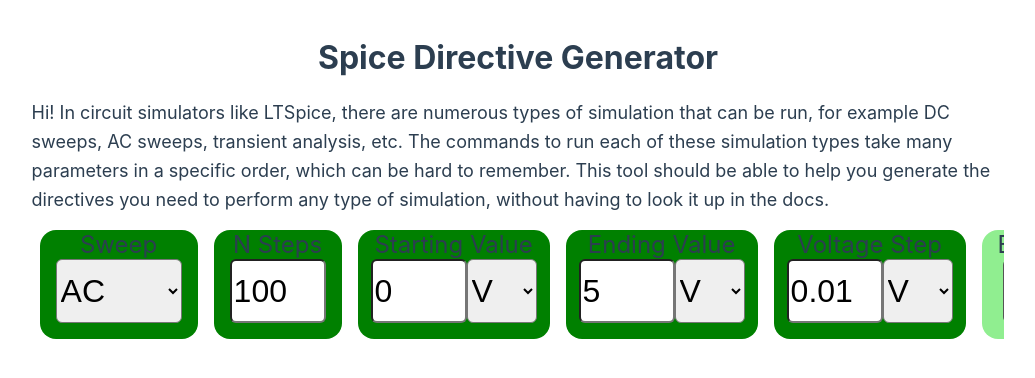
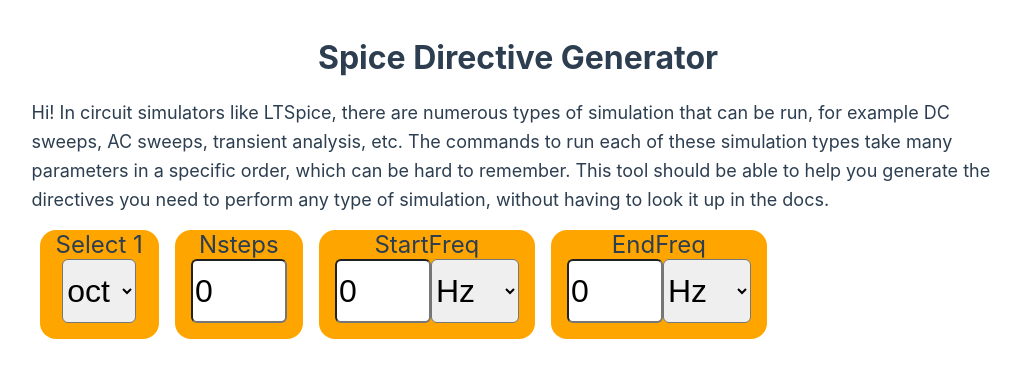
Before and after one commit to ianeyk/spice-directives, a Vue app in the folder spice-directives/: page / in a window 1280 px wide. Shown: the top 378 px of the page, without its empty margins (122-1157 px from the left). Built offline with nearby package versions, Linux system fonts and the light colour scheme; the HTML template or start-up script is replaced by a standard one.

Commit message:
basic docOpt parsing

```diff
--- a/spice-directives/src/App.vue
+++ b/spice-directives/src/App.vue
@@ -4,6 +4,9 @@ import ParameterChipBoolean from './components/ParameterChipBoolean.vue';
 import ParameterChipSelect from './components/ParameterChipSelect.vue';
 import ParameterChipUnitless from './components/ParameterChipUnitless.vue';
 import ParameterChipUnits from './components/ParameterChipUnits.vue';
+import ParameterGroup from './components/ParameterGroup.vue';
+
+const docOpt1 = ".ac <oct, dec, lin> <Nsteps> <StartFreq> <EndFreq>"
 
 </script>
 
@@ -19,7 +22,8 @@ import ParameterChipUnits from './components/ParameterChipUnits.vue';
 
     <main>
       <div class="chipContainer">
-        <ParameterChip name="Sweep" :inputComponent="ParameterChipSelect" :parameterProps="{'options': ['AC', 'DC', 'rocking', 'rolling'], 'value': 'AC'}" :valid="true" />
+        <ParameterGroup docOpt=""></ParameterGroup>
+        <!-- <ParameterChip name="Sweep" :inputComponent="ParameterChipSelect" :parameterProps="{'options': ['AC', 'DC', 'rocking', 'rolling'], 'value': 'AC'}" :valid="true" />
         <ParameterChip name="N Steps" :inputComponent="ParameterChipUnitless" :parameterProps="{'value': 100}" :valid="true" />
         <ParameterChip name="Starting Value" :inputComponent="ParameterChipUnits" :parameterProps="{'value': 0, 'units': 'V'}" :valid="true" />
         <ParameterChip name="Ending Value" :inputComponent="ParameterChipUnits" :parameterProps="{'value': 5, 'units': 'V'}" :valid="true" />
@@ -35,7 +39,7 @@ import ParameterChipUnits from './components/ParameterChipUnits.vue';
         <ParameterChip name="N Steps" :inputComponent="ParameterChipUnitless" :parameterProps="{'value': 100}" :valid="true" />
         <ParameterChip name="N Steps" :inputComponent="ParameterChipUnitless" :parameterProps="{'value': 100}" :valid="true" />
         <ParameterChip name="N Steps" :inputComponent="ParameterChipUnitless" :parameterProps="{'value': 100}" :valid="true" />
-        <ParameterChip name="N Steps" :inputComponent="ParameterChipUnitless" :parameterProps="{'value': 100}" :valid="true" />
+        <ParameterChip name="N Steps" :inputComponent="ParameterChipUnitless" :parameterProps="{'value': 100}" :valid="true" /> -->
       </div>
     </main>
 </template>
--- a/spice-directives/src/components/ParameterChip.vue
+++ b/spice-directives/src/components/ParameterChip.vue
@@ -1,14 +1,8 @@
 <script setup lang="ts">
-import type { booleanParameterProps, parameterChipStatus, parameterChipValue, selectParameterProps, textParameterProps, unitlessParameterProps, unitsParameterProps } from '@/types';
+import type { booleanParameterProps, parameterChipStatus, parameterChipProps, parameterChipValue, selectParameterProps, textParameterProps, unitlessParameterProps, unitsParameterProps } from '@/types';
 import { computed, ref, type Component, type ComputedRef, type Ref } from 'vue';
 
-const props = withDefaults(defineProps<{
-    name: string,
-    optional?: boolean,
-    valid?: boolean,
-    inputComponent: Component,
-    parameterProps: unitsParameterProps | unitlessParameterProps | textParameterProps | booleanParameterProps | selectParameterProps,
-}>(), {
+const props = withDefaults(defineProps<parameterChipProps>(), {
     optional: false,
     valid: false,
 })
@@ -20,9 +14,6 @@ const parameter: Ref<number | string | boolean> = ref(props.parameterProps.value
 const parameterChanged = (newValues: parameterChipValue) => {
     parameter.value = newValues.parameter
     valid.value = newValues.valid
-    console.log("parent noticed that a parameter has changed")
-    console.log(parameter.value)
-    console.log(valid.value)
 }
 
 const status: ComputedRef<parameterChipStatus> = computed(() => optional.value ?
@@ -43,8 +34,6 @@ const status: ComputedRef<parameterChipStatus> = computed(() => optional.value ?
 
 .outer {
     display: inline-block;
-    width: 12rem;
-    /* background-color: lightgrey; */
     padding: 1rem;
     padding-top: 0;
     margin-left: 0.5rem;
--- /dev/null
+++ b/spice-directives/src/components/ParameterGroup.vue
@@ -0,0 +1,104 @@
+<script setup lang="ts">
+import type { booleanParameterProps, parameterChipStatus, parameterChipProps, parameterChipValue, parameterProps, selectParameterProps, textParameterProps, unitlessParameterProps, unitsParameterProps } from '@/types';
+import { computed, ref, type Component, type ComputedRef, type Ref } from 'vue';
+import ParameterChipUnits from './ParameterChipUnits.vue';
+import ParameterChipUnitless from './ParameterChipUnitless.vue';
+import ParameterChipSelect from './ParameterChipSelect.vue';
+import ParameterChip from './ParameterChip.vue';
+
+const assert = (assertion: boolean, message: string = "") => {
+    if (!assertion) {
+        console.error("Assertion error: " + message)
+    }
+}
+
+const props = defineProps<{
+    docOpt: string
+}>()
+
+const parseOption = (option: string): parameterChipProps => {
+    // parse the contents inside of a <>
+    // <Nsteps> becomes Unitless
+    // <EndFreq:Hz> becomes Units
+    // <aa, bb, cc> becomes Select
+    let parameterName: string
+    let parameterChipInput: Component
+    let parameterProps: parameterProps
+
+    const splitByComma = option.split(', ')
+    if (splitByComma.length > 1) {
+        parameterName = "Select 1"
+        parameterChipInput = ParameterChipSelect
+        parameterProps = {
+            options: splitByComma,
+            value: splitByComma[0],
+        }
+    }
+    else {
+        const splitByColon = option.split(':')
+        assert(splitByColon.length <= 2, "More than one ':' found in option '" + option + "'")
+        if (splitByColon.length == 2) {
+            parameterName = splitByColon[0]
+            parameterChipInput = ParameterChipUnits
+            parameterProps = {
+                value: 0,
+                units: splitByColon[1],
+            }
+        } else {
+            parameterName = splitByColon[0]
+            parameterChipInput = ParameterChipUnitless
+            parameterProps = {
+                value: 0,
+            }
+        }
+    }
+    return {
+        name: parameterName,
+        optional: false,
+        valid: false,
+        inputComponent: parameterChipInput,
+        parameterProps: parameterProps,
+    }
+}
+
+const docOpt1 = "<oct, dec, lin> <Nsteps> <StartFreq:Hz> <EndFreq:Hz>"
+
+const parseDocOpt = (docOpt: string): parameterChipProps[] => {
+    const parameterChips: parameterChipProps[] = []
+    let readingOption = false
+    let option = ""
+    for (const char of docOpt1) {
+        if (char == '<') {
+            readingOption = true
+            option = ""
+            continue
+        } else if (char == '>') {
+            parameterChips.push(parseOption(option))
+            readingOption = false
+            continue
+        }
+
+        if (readingOption) {
+            option += char
+        }
+    }
+    return parameterChips
+}
+
+// const parameterChips = [parseOption("Nsteps"), parseOption("EndFreq:Hz"), parseOption("aa, bb, cc")]
+
+</script>
+
+<template>
+  <div class="parameterGroupOuter" v-for="chip in parseDocOpt(docOpt1)">
+    <ParameterChip :name="chip.name" :optional="chip.optional" :valid="chip.valid" :input-component="chip.inputComponent" :parameter-props="chip.parameterProps"></ParameterChip>
+  </div>
+</template>
+
+<style scoped>
+
+.parameterGroupOuter {
+    display: inline-block;
+}
+
+</style>
--- a/spice-directives/src/types.ts
+++ b/spice-directives/src/types.ts
@@ -1,3 +1,5 @@
+import type { Component } from "vue"
+
 export type unitsParameterProps = {
     value: number,
     units: string,
@@ -22,7 +24,7 @@ export type selectParameterProps = {
     value: string,
 }
 
-export type parameterPropTypes = unitsParameterProps | unitlessParameterProps | textParameterProps | booleanParameterProps | selectParameterProps
+export type parameterProps = unitsParameterProps | unitlessParameterProps | textParameterProps | booleanParameterProps | selectParameterProps
 
 export type siSuffix = 'p' | 'n' | 'u' | 'm' | 'unity' | 'k' | 'Meg' | 'G' | 'T'
 
@@ -32,3 +34,11 @@ export type parameterChipValue = {
     parameter: number | string | boolean,
     valid: boolean,
 }
+
+export type parameterChipProps = {
+    name: string,
+    optional?: boolean,
+    valid?: boolean,
+    inputComponent: Component,
+    parameterProps: parameterProps,
+}
```
